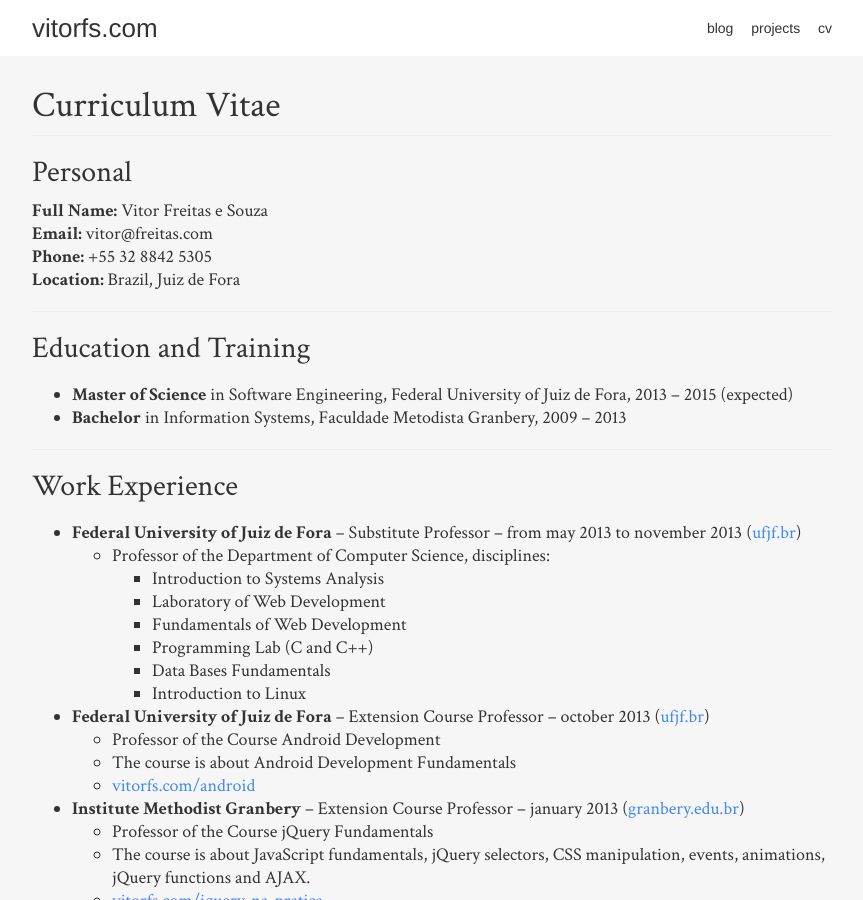
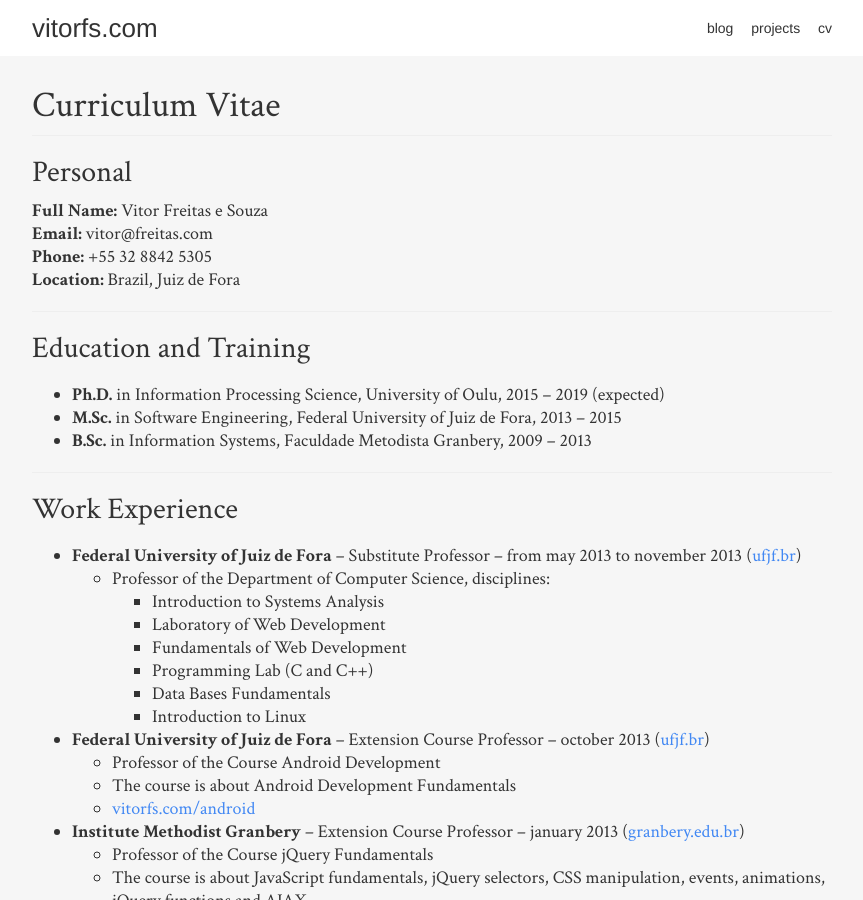
Before and after one commit to vitorfs/vitorfs.github.io, a Jekyll site: the page built from cv/index.html, in a window 1280 px wide and 900 px high. Shown: the whole window, without its empty margins (208-1071 px from the left). Built offline with Jekyll 4.4.1, drawn with Linux system fonts in a browser that asks for light colours; nearby versions of some CDN libraries; Markdown is read by kramdown in place of the engine named in the settings.

Commit message:
Update index.html

```diff
--- a/cv/index.html
+++ b/cv/index.html
@@ -18,8 +18,9 @@ description: Curriculum Vitae of Vitor Freitas
 
 <h2>Education and Training</h2>
 <ul>
-  <li><strong>Master of Science</strong> in Software Engineering, Federal University of Juiz de Fora, 2013 – 2015 (expected)</li>
-  <li><strong>Bachelor</strong> in Information Systems, Faculdade Metodista Granbery, 2009 – 2013</li>
+  <li><strong>Ph.D.</strong> in Information Processing Science, University of Oulu, 2015 – 2019 (expected)</li>
+  <li><strong>M.Sc.</strong> in Software Engineering, Federal University of Juiz de Fora, 2013 – 2015</li>
+  <li><strong>B.Sc.</strong> in Information Systems, Faculdade Metodista Granbery, 2009 – 2013</li>
 </ul>
 
 <hr>
```
